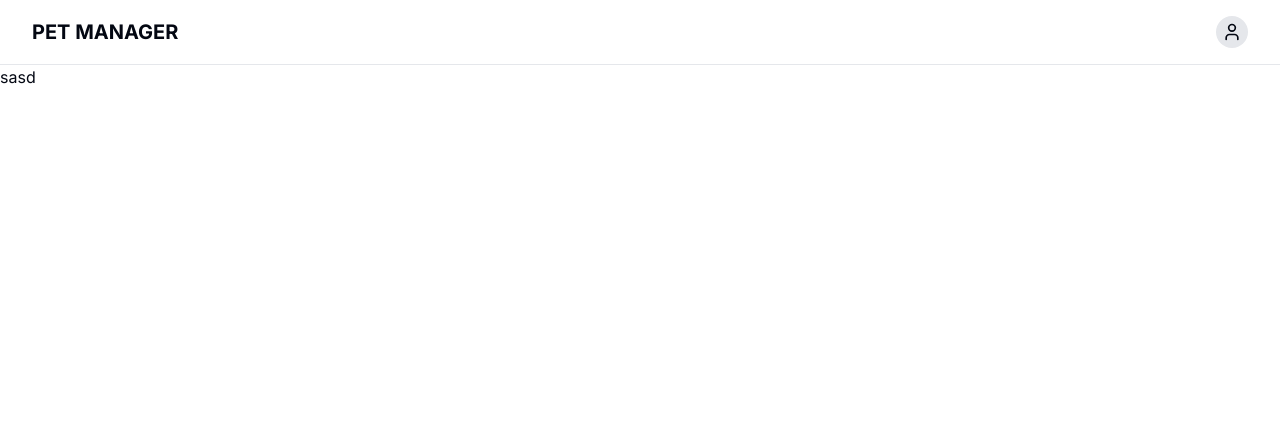
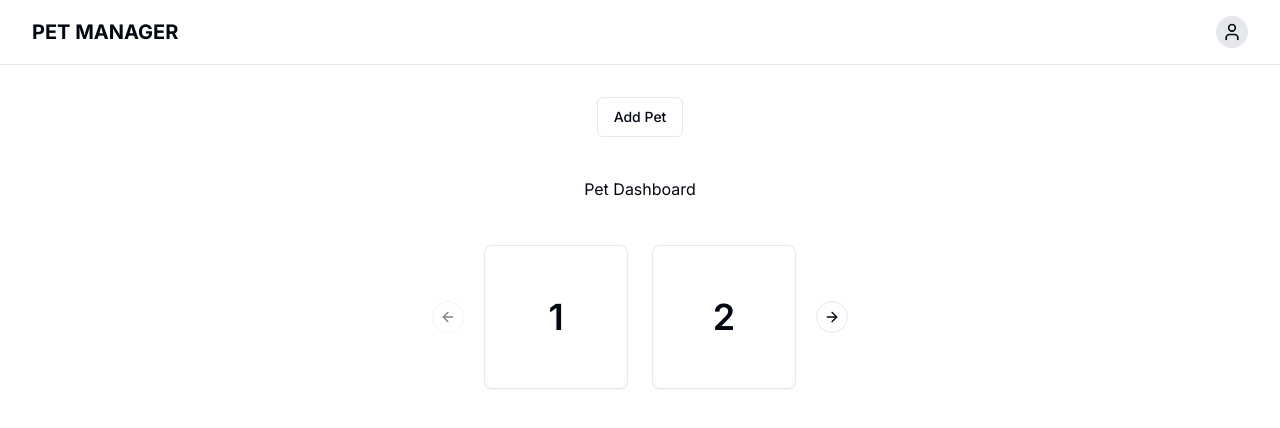
Before and after one commit to reannu123/pet-app, a Next.js app: page /pets in a window 1280 px wide. Shown: the top 428 px of the page. Built offline with nearby package versions, Linux system fonts and the light colour scheme; no server answers.

Commit message:
Refactor pet page components and add new pet form

```diff
--- /dev/null
+++ b/app/(root)/(routes)/pets/[petId]/components/pet-form.tsx
@@ -0,0 +1,3 @@
+export default function PetForm() {
+  return <div>PetForm</div>;
+}
--- a/app/(root)/(routes)/pets/[petId]/page.tsx
+++ b/app/(root)/(routes)/pets/[petId]/page.tsx
@@ -1,3 +1,13 @@
-export default function NewPet() {
-  return <>dasd</>;
+import PetForm from "./components/pet-form";
+
+export default function PetPage() {
+  return (
+    <>
+      <div className="flex-col">
+        <div className="flex-1 space-y-4 p-8 pt-6">
+          <PetForm />
+        </div>
+      </div>
+    </>
+  );
 }
--- /dev/null
+++ b/app/(root)/(routes)/pets/components/pet-carousel.tsx
@@ -0,0 +1,35 @@
+import * as React from "react";
+
+import { Card, CardContent } from "@/components/ui/card";
+import {
+  Carousel,
+  CarouselContent,
+  CarouselItem,
+  CarouselNext,
+  CarouselPrevious,
+} from "@/components/ui/carousel";
+
+export function PetCarousel() {
+  return (
+    <Carousel className="w-full max-w-xs">
+      <CarouselContent>
+        {Array.from({ length: 5 }).map((_, index) => (
+          <CarouselItem
+            key={index}
+            className="basis-1/2"
+          >
+            <div className="p-1">
+              <Card>
+                <CardContent className="flex aspect-square items-center justify-center p-6">
+                  <span className="text-4xl font-semibold">{index + 1}</span>
+                </CardContent>
+              </Card>
+            </div>
+          </CarouselItem>
+        ))}
+      </CarouselContent>
+      <CarouselPrevious />
+      <CarouselNext />
+    </Carousel>
+  );
+}
--- a/app/(root)/(routes)/pets/page.tsx
+++ b/app/(root)/(routes)/pets/page.tsx
@@ -1,3 +1,22 @@
+"use client";
+import { Button } from "@/components/ui/button";
+import { PetCarousel } from "./components/pet-carousel";
+import { useRouter } from "next/navigation";
+
 export default function Pets() {
-  return <>sasd</>;
+  const router = useRouter();
+  return (
+    <div className="flex flex-col items-center gap-10 py-8">
+      <Button
+        variant={"outline"}
+        onClick={() => router.push(`pets/new`)}
+      >
+        Add Pet
+      </Button>
+      <div>Pet Dashboard</div>
+      <div>
+        <PetCarousel />
+      </div>
+    </div>
+  );
 }
--- /dev/null
+++ b/components/ui/carousel.tsx
@@ -0,0 +1,262 @@
+"use client"
+
+import * as React from "react"
+import useEmblaCarousel, {
+  type UseEmblaCarouselType,
+} from "embla-carousel-react"
+import { ArrowLeft, ArrowRight } from "lucide-react"
+
+import { cn } from "@/lib/utils"
+import { Button } from "@/components/ui/button"
+
+type CarouselApi = UseEmblaCarouselType[1]
+type UseCarouselParameters = Parameters<typeof useEmblaCarousel>
+type CarouselOptions = UseCarouselParameters[0]
+type CarouselPlugin = UseCarouselParameters[1]
+
+type CarouselProps = {
+  opts?: CarouselOptions
+  plugins?: CarouselPlugin
+  orientation?: "horizontal" | "vertical"
+  setApi?: (api: CarouselApi) => void
+}
+
+type CarouselContextProps = {
+  carouselRef: ReturnType<typeof useEmblaCarousel>[0]
+  api: ReturnType<typeof useEmblaCarousel>[1]
+  scrollPrev: () => void
+  scrollNext: () => void
+  canScrollPrev: boolean
+  canScrollNext: boolean
+} & CarouselProps
+
+const CarouselContext = React.createContext<CarouselContextProps | null>(null)
+
+function useCarousel() {
+  const context = React.useContext(CarouselContext)
+
+  if (!context) {
+    throw new Error("useCarousel must be used within a <Carousel />")
+  }
+
+  return context
+}
+
+const Carousel = React.forwardRef<
+  HTMLDivElement,
+  React.HTMLAttributes<HTMLDivElement> & CarouselProps
+>(
+  (
+    {
+      orientation = "horizontal",
+      opts,
+      setApi,
+      plugins,
+      className,
+      children,
+      ...props
+    },
+    ref
+  ) => {
+    const [carouselRef, api] = useEmblaCarousel(
+      {
+        ...opts,
+        axis: orientation === "horizontal" ? "x" : "y",
+      },
+      plugins
+    )
+    const [canScrollPrev, setCanScrollPrev] = React.useState(false)
+    const [canScrollNext, setCanScrollNext] = React.useState(false)
+
+    const onSelect = React.useCallback((api: CarouselApi) => {
+      if (!api) {
+        return
+      }
+
+      setCanScrollPrev(api.canScrollPrev())
+      setCanScrollNext(api.canScrollNext())
+    }, [])
+
+    const scrollPrev = React.useCallback(() => {
+      api?.scrollPrev()
+    }, [api])
+
+    const scrollNext = React.useCallback(() => {
+      api?.scrollNext()
+    }, [api])
+
+    const handleKeyDown = React.useCallback(
+      (event: React.KeyboardEvent<HTMLDivElement>) => {
+        if (event.key === "ArrowLeft") {
+          event.preventDefault()
+          scrollPrev()
+        } else if (event.key === "ArrowRight") {
+          event.preventDefault()
+          scrollNext()
+        }
+      },
+      [scrollPrev, scrollNext]
+    )
+
+    React.useEffect(() => {
+      if (!api || !setApi) {
+        return
+      }
+
+      setApi(api)
+    }, [api, setApi])
+
+    React.useEffect(() => {
+      if (!api) {
+        return
+      }
+
+      onSelect(api)
+      api.on("reInit", onSelect)
+      api.on("select", onSelect)
+
+      return () => {
+        api?.off("select", onSelect)
+      }
+    }, [api, onSelect])
+
+    return (
+      <CarouselContext.Provider
+        value={{
+          carouselRef,
+          api: api,
+          opts,
+          orientation:
+            orientation || (opts?.axis === "y" ? "vertical" : "horizontal"),
+          scrollPrev,
+          scrollNext,
+          canScrollPrev,
+          canScrollNext,
+        }}
+      >
+        <div
+          ref={ref}
+          onKeyDownCapture={handleKeyDown}
+          className={cn("relative", className)}
+          role="region"
+          aria-roledescription="carousel"
+          {...props}
+        >
+          {children}
+        </div>
+      </CarouselContext.Provider>
+    )
+  }
+)
+Carousel.displayName = "Carousel"
+
+const CarouselContent = React.forwardRef<
+  HTMLDivElement,
+  React.HTMLAttributes<HTMLDivElement>
+>(({ className, ...props }, ref) => {
+  const { carouselRef, orientation } = useCarousel()
+
+  return (
+    <div ref={carouselRef} className="overflow-hidden">
+      <div
+        ref={ref}
+        className={cn(
+          "flex",
+          orientation === "horizontal" ? "-ml-4" : "-mt-4 flex-col",
+          className
+        )}
+        {...props}
+      />
+    </div>
+  )
+})
+CarouselContent.displayName = "CarouselContent"
+
+const CarouselItem = React.forwardRef<
+  HTMLDivElement,
+  React.HTMLAttributes<HTMLDivElement>
+>(({ className, ...props }, ref) => {
+  const { orientation } = useCarousel()
+
+  return (
+    <div
+      ref={ref}
+      role="group"
+      aria-roledescription="slide"
+      className={cn(
+        "min-w-0 shrink-0 grow-0 basis-full",
+        orientation === "horizontal" ? "pl-4" : "pt-4",
+        className
+      )}
+      {...props}
+    />
+  )
+})
+CarouselItem.displayName = "CarouselItem"
+
+const CarouselPrevious = React.forwardRef<
+  HTMLButtonElement,
+  React.ComponentProps<typeof Button>
+>(({ className, variant = "outline", size = "icon", ...props }, ref) => {
+  const { orientation, scrollPrev, canScrollPrev } = useCarousel()
+
+  return (
+    <Button
+      ref={ref}
+      variant={variant}
+      size={size}
+      className={cn(
+        "absolute  h-8 w-8 rounded-full",
+        orientation === "horizontal"
+          ? "-left-12 top-1/2 -translate-y-1/2"
+          : "-top-12 left-1/2 -translate-x-1/2 rotate-90",
+        className
+      )}
+      disabled={!canScrollPrev}
+      onClick={scrollPrev}
+      {...props}
+    >
+      <ArrowLeft className="h-4 w-4" />
+      <span className="sr-only">Previous slide</span>
+    </Button>
+  )
+})
+CarouselPrevious.displayName = "CarouselPrevious"
+
+const CarouselNext = React.forwardRef<
+  HTMLButtonElement,
+  React.ComponentProps<typeof Button>
+>(({ className, variant = "outline", size = "icon", ...props }, ref) => {
+  const { orientation, scrollNext, canScrollNext } = useCarousel()
+
+  return (
+    <Button
+      ref={ref}
+      variant={variant}
+      size={size}
+      className={cn(
+        "absolute h-8 w-8 rounded-full",
+        orientation === "horizontal"
+          ? "-right-12 top-1/2 -translate-y-1/2"
+          : "-bottom-12 left-1/2 -translate-x-1/2 rotate-90",
+        className
+      )}
+      disabled={!canScrollNext}
+      onClick={scrollNext}
+      {...props}
+    >
+      <ArrowRight className="h-4 w-4" />
+      <span className="sr-only">Next slide</span>
+    </Button>
+  )
+})
+CarouselNext.displayName = "CarouselNext"
+
+export {
+  type CarouselApi,
+  Carousel,
+  CarouselContent,
+  CarouselItem,
+  CarouselPrevious,
+  CarouselNext,
+}
--- a/package.json
+++ b/package.json
@@ -21,19 +21,23 @@
     "class-variance-authority": "^0.7.0",
     "clsx": "^2.1.0",
     "date-fns": "^3.4.0",
+    "embla-carousel-react": "^8.0.0",
     "lucide-react": "^0.357.0",
     "next": "14.1.3",
+    "next-cloudinary": "^6.3.0",
     "next-themes": "^0.3.0",
     "prisma": "^5.11.0",
     "react": "^18",
     "react-day-picker": "^8.10.0",
     "react-dom": "^18",
+    "react-hook-form": "^7.51.0",
     "recharts": "^2.12.2",
     "sonner": "^1.4.3",
     "svix": "^1.21.0",
     "tailwind-merge": "^2.2.1",
     "tailwindcss-animate": "^1.0.7",
-    "vaul": "^0.9.0"
+    "vaul": "^0.9.0",
+    "zod": "^3.22.4"
   },
   "devDependencies": {
     "@types/node": "^20",
```
Also changed, not shown: 1 other file (tests, documents, lock files or other folders).
